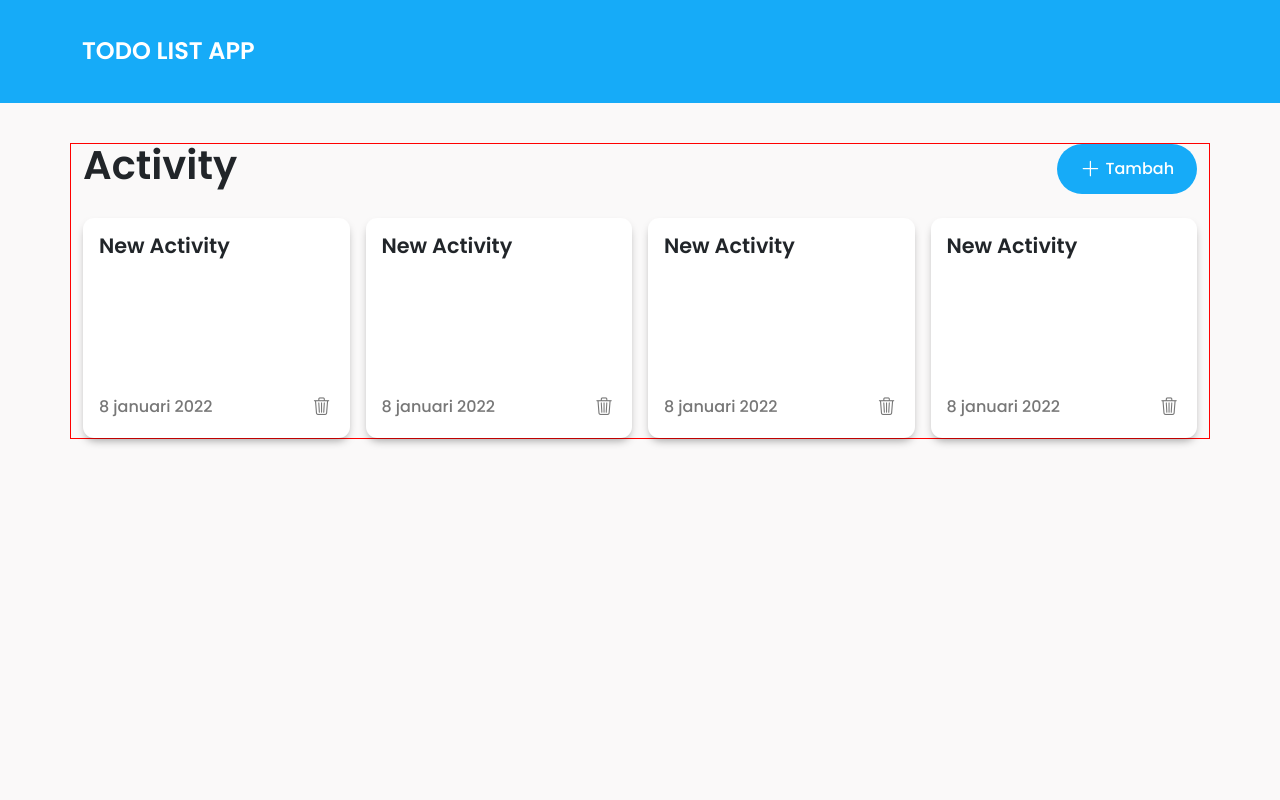
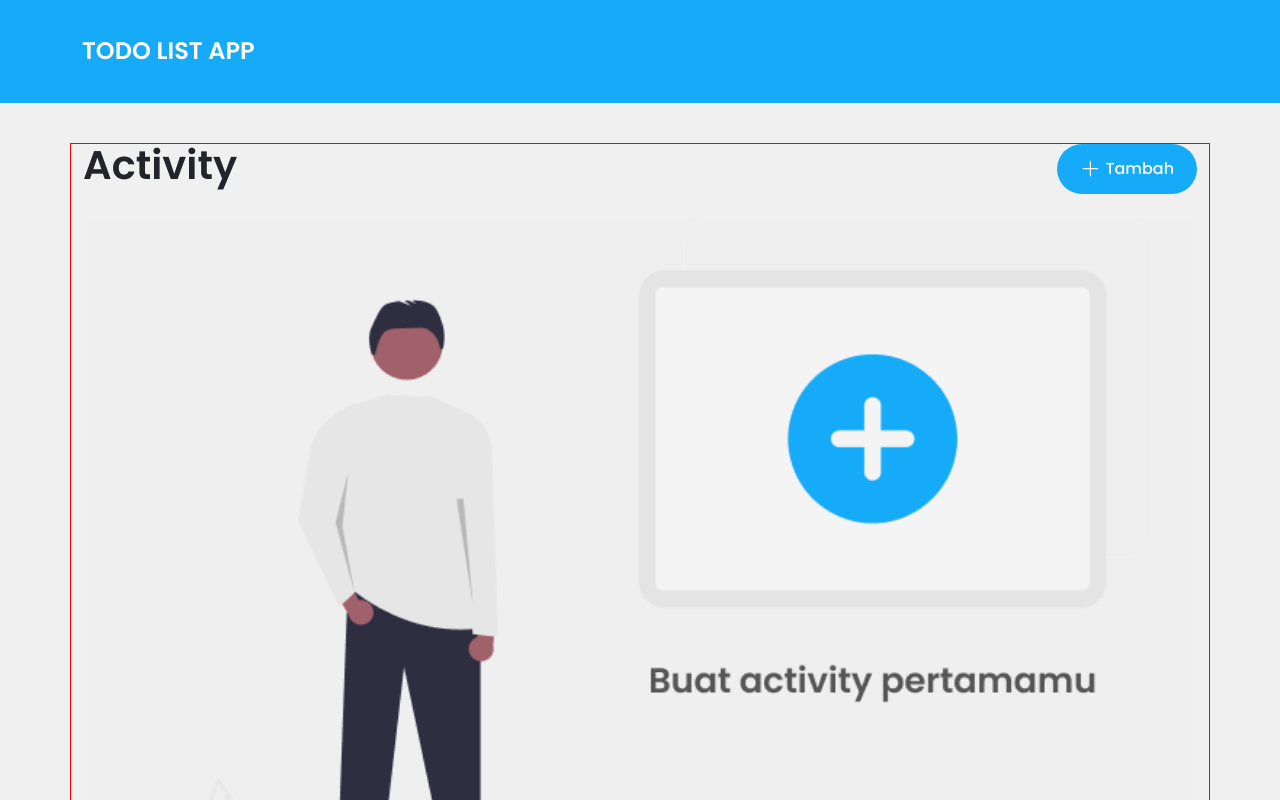
Before and after one commit to elangyudha280/elang-yudha-case-todolist, a React (Vite) app: page / in a window 1280 px wide. Built offline with nearby package versions, Linux system fonts and the light colour scheme.

Commit message:
selesai desain component empty state

```diff
--- a/src/assets/css/index.css
+++ b/src/assets/css/index.css
@@ -10,8 +10,10 @@
   position: relative;
   width: 100%;
   height: 100vh;
-  background: #faf9f9;
+  background: #F0F0F0;
   padding-bottom: 1em;
+  overflow-x: hidden;
+  overflow-y: auto;
 }
 
 .navbar-dashboard {
@@ -58,6 +60,20 @@
 }
 .header-activity .btn-activity-add-button i {
   font-size: 1.3em;
+}
+
+.activity-empty-state {
+  position: relative;
+  width: 100%;
+  margin-top: 1.5em;
+  border: none;
+}
+.activity-empty-state img {
+  -o-object-fit: cover;
+     object-fit: cover;
+  -o-object-position: center;
+     object-position: center;
+  width: 100%;
 }
 
 .dashboard-new-item {
--- a/src/assets/css/index.scss
+++ b/src/assets/css/index.scss
@@ -4,6 +4,8 @@
 $font: 'Poppins', sans-serif;
 // variable content color
 $content-color:#16abf8;
+
+$bg-color:#F0F0F0;
 *{
     margin:0;
     padding:0;
@@ -15,8 +17,10 @@ $content-color:#16abf8;
     position: relative;
     width: 100%;
     height: 100vh;
-    background: #faf9f9;
+    background: $bg-color;
     padding-bottom: 1em;
+    overflow-x: hidden;
+    overflow-y: auto;
 }
 // navbar dashboard
 .navbar-dashboard{
@@ -74,6 +78,19 @@ $content-color:#16abf8;
 }
 
 
+// activity empty state
+.activity-empty-state{
+        position: relative;
+        width: 100%;
+        margin-top: 1.5em;
+    border: none;
+        img{
+            object-fit: cover;
+            object-position: center;
+            width: 100%;
+        }
+}
+
 // dashboard new activity
 .dashboard-new-item{
     position: relative;
@@ -83,6 +100,7 @@ $content-color:#16abf8;
     gap: 1em;
     grid-template-columns: repeat(4,1fr);
     grid-auto-rows: 220px;
+
 
     // activity item
     .activity-item{
--- a/src/component/dashboardActivity.jsx
+++ b/src/component/dashboardActivity.jsx
@@ -2,6 +2,9 @@
 
 // component dashboard new activity ||  item
 import DashboardNewItem from "./dashboardActivity/DashboardNewItem";
+
+// import activity empty state
+import ActivityEmptyState from "./dashboardActivity/ActivityEmptyState";
 
 
 const DashboardActivity = ()=>{
@@ -17,7 +20,10 @@ const DashboardActivity = ()=>{
             </header>
 
             {/* activity item */}
-            <DashboardNewItem/>
+            {/* <DashboardNewItem/> */}
+
+            {/* empty activity */}
+            <ActivityEmptyState/>
         </section>
     )
 }
--- /dev/null
+++ b/src/component/dashboardActivity/ActivityEmptyState.jsx
@@ -0,0 +1,17 @@
+
+// import img
+import imgEmptyActivity from '../../assets/images/activity-empty-state.png'
+
+
+
+const ActivityEmptyState = ()=>{
+    return(
+        <>
+        <button className="activity-empty-state" data-cy="activity-empty-state">
+            <img src={imgEmptyActivity} alt="No activity" />
+        </button>
+        </>
+    )
+}
+
+export default ActivityEmptyState;
--- a/src/component/dashboardActivity/DashboardNewItem.jsx
+++ b/src/component/dashboardActivity/DashboardNewItem.jsx
@@ -37,7 +37,7 @@ const DashboardNewItem = ()=>{
                 <h3 className="activity-item-title" data-cy="activity-item-title">new Activity</h3>
                 <div className="date-activity">
                     <span className="activity-item-date" data-cy="activity-item-date">8 januari 2022</span>
-                    <button className="btn activity-item-delete-button" data-cy="activity-item-delete-button">
+                    <button className="activity-item-delete-button" data-cy="activity-item-delete-button">
                      <i className="bi bi-trash3"></i>
                     </button>
                 </div>
```
Also changed, not shown: 1 other file (tests, documents, lock files or other folders).
